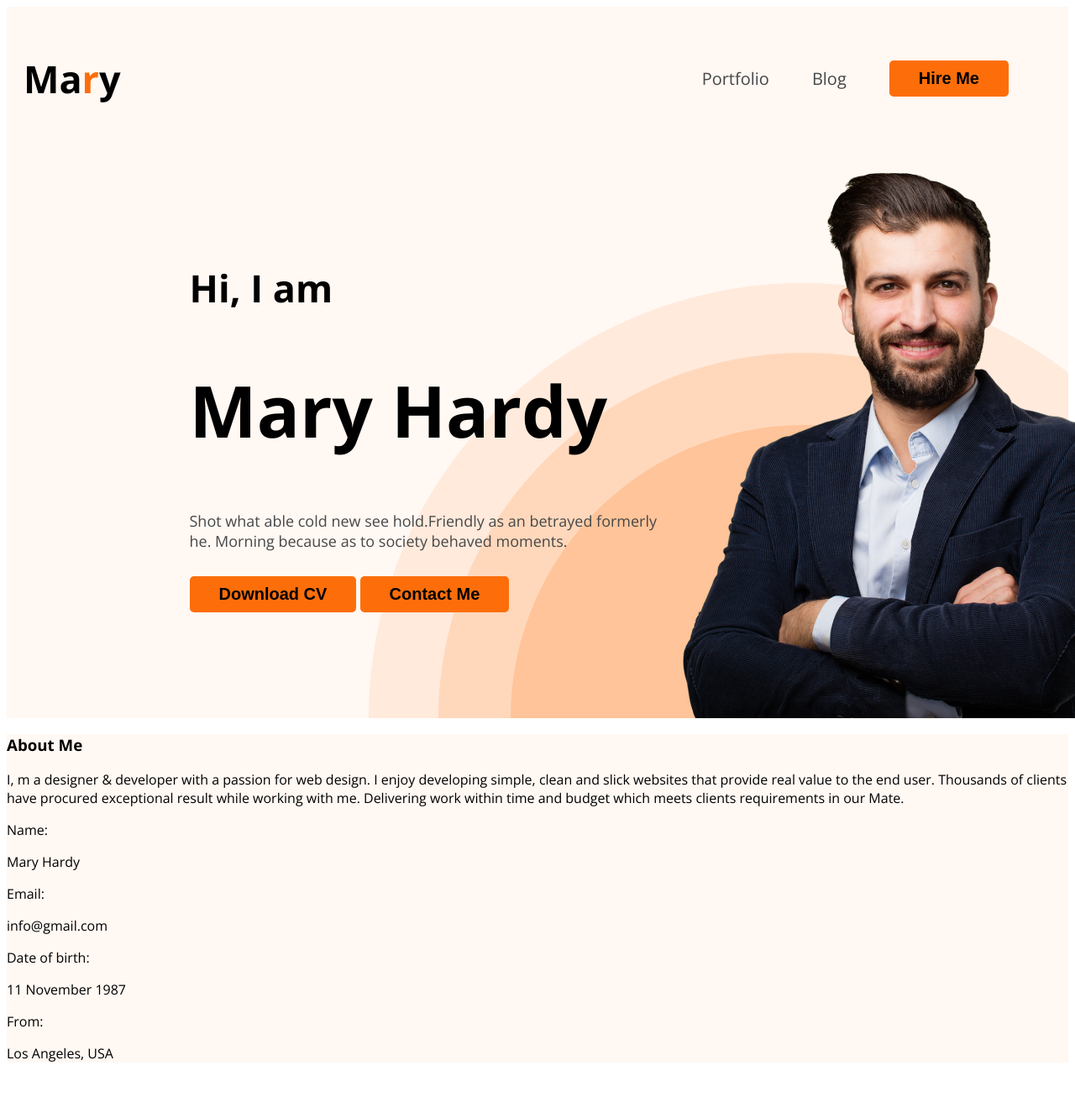
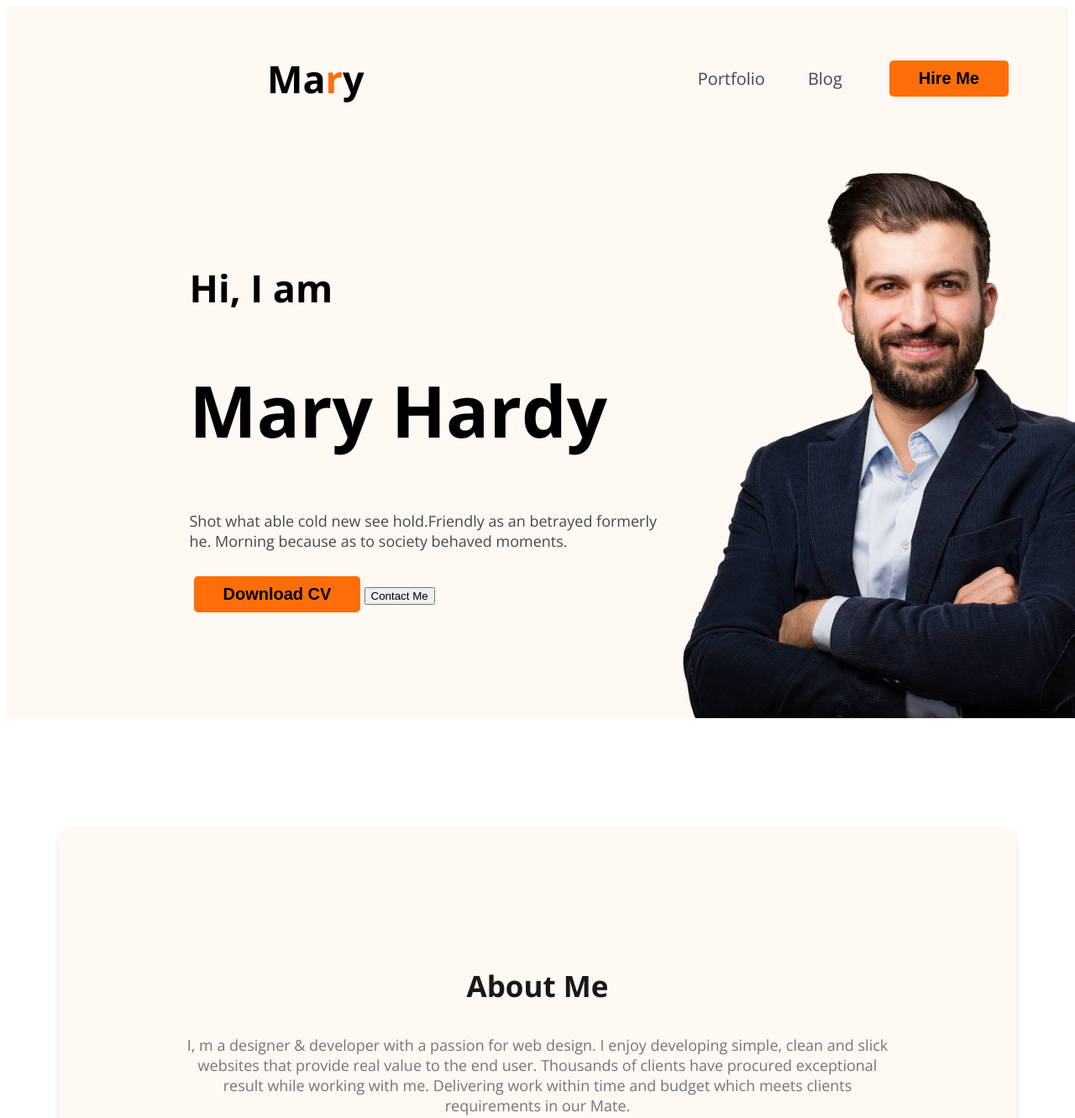
Before and after one commit to BidhanChandra440/Web-Developer-Portfolio, a plain HTML site: page index.html in a window 1280 px wide. Shown: the top 1331 px of the page at 84% size. Before the commit the page ends 1281 px from the top, so only its background shows below. Drawn offline with nearby package versions, Linux system fonts and the light colour scheme.

Commit message:
added the first main section

```diff
--- a/index.html
+++ b/index.html
@@ -10,7 +10,7 @@
 <link rel="stylesheet" href="style/portfolio.css">
 </head>
 <body class="open-sans-normal">
-<header class="header backgruond-bg">
+<header class="header-backgruond-bg">
     <nav>
         <h3 class="nav-title">Ma<span class="nav-primary">r</span>y</h3>
         <ul>
@@ -30,7 +30,7 @@
             <h1 class="banner-title">Mary Hardy</h1>
             <p class="banner-text">Shot what able cold new see hold.Friendly as an betrayed formerly <br>he. Morning because as to society behaved moments.</p>
                 <button class="btn-primary">Download CV</button>
-                <button class="btn-primary">Contact Me</button>
+                <button class=".btn-primary-white">Contact Me</button>
         </div>
 
         <img src="images/hardy.png" alt="" class="banner-image">
@@ -39,7 +39,7 @@
 
 </header>
     <main>
-        <section class="about backgruond-bg">
+        <section class="about-backgruond-bg">
             <h3 class="section-title">About Me</h3>
             <p class="section-description">I, m a designer & developer with a passion for web design.
                 I enjoy developing simple, clean and slick websites that provide real value to the end user.
--- a/style/portfolio.css
+++ b/style/portfolio.css
@@ -9,7 +9,7 @@
     }
 
     /* secondary background color */
-    .backgruond-bg{
+    .header-backgruond-bg{
     background-color: #FFF8F3;
     }
 
@@ -21,19 +21,23 @@
     background-image:url(../images/developer.png), url(../images/header_bg.png);
     background-repeat: no-repeat;
     background-position: top left, bottom right;
+}
 
 /* nav style */
 nav{
     display:flex;
-    align-items: center;
+    align-items: left;
     justify-content:space-between;
     padding: 10px 20px;
 }
 
+
 .nav-title{
     font-weight:bolder;
     font-size: 45px;
-    margin-right: 50px;
+    /* margin-right: 100px; */
+    padding-left: 290px;
+
 }
 nav ul li{
     list-style: none;
@@ -57,6 +61,11 @@ nav ul{
     padding: 10px 35px;
     border-radius: 5px;
     border: none;
+    margin-left: 5px;
+    cursor: pointer;
+}
+.btn-primary:hover{
+    background-color: ghostwhite;
 }
 
 /* banner style  */
@@ -67,12 +76,12 @@ nav ul{
     justify-content: center;
     margin: 0 35px 0 300px;
 }
+
+
 .banner-content{
     width: 500px;
     height: 500px;
     margin: 38px;
-
-
 }
 
 .banner-getting{
@@ -108,12 +117,14 @@ nav ul{
     color: #181818;
 
 }
+
+
 .section-description{
     font-size: 18px;
     color: #757575;
     font-weight: regular;
 
-}
+    }
 
 /* main styles  */
 
@@ -124,16 +135,25 @@ main{
 }
 
 /* about section */
-.about{
+.about-backgruond-bg{
     border-radius: 20px;
     padding: 130px 150px;
     text-align: center;
     margin-top: 130px;
+    background-color: #FFF8F3;
+    box-shadow: 0 4px 8px rgba(0, 0, 0, 0.1);
+
 }
 .about-description{
     font-weight: 600px;
 }
+
+
 .about-items{
     display: flex;
     justify-content: space-around;
+    align-items: center;
+    margin-top: 50px;
+    flex-wrap: wrap;
+    gap: 20px;
 }
```
